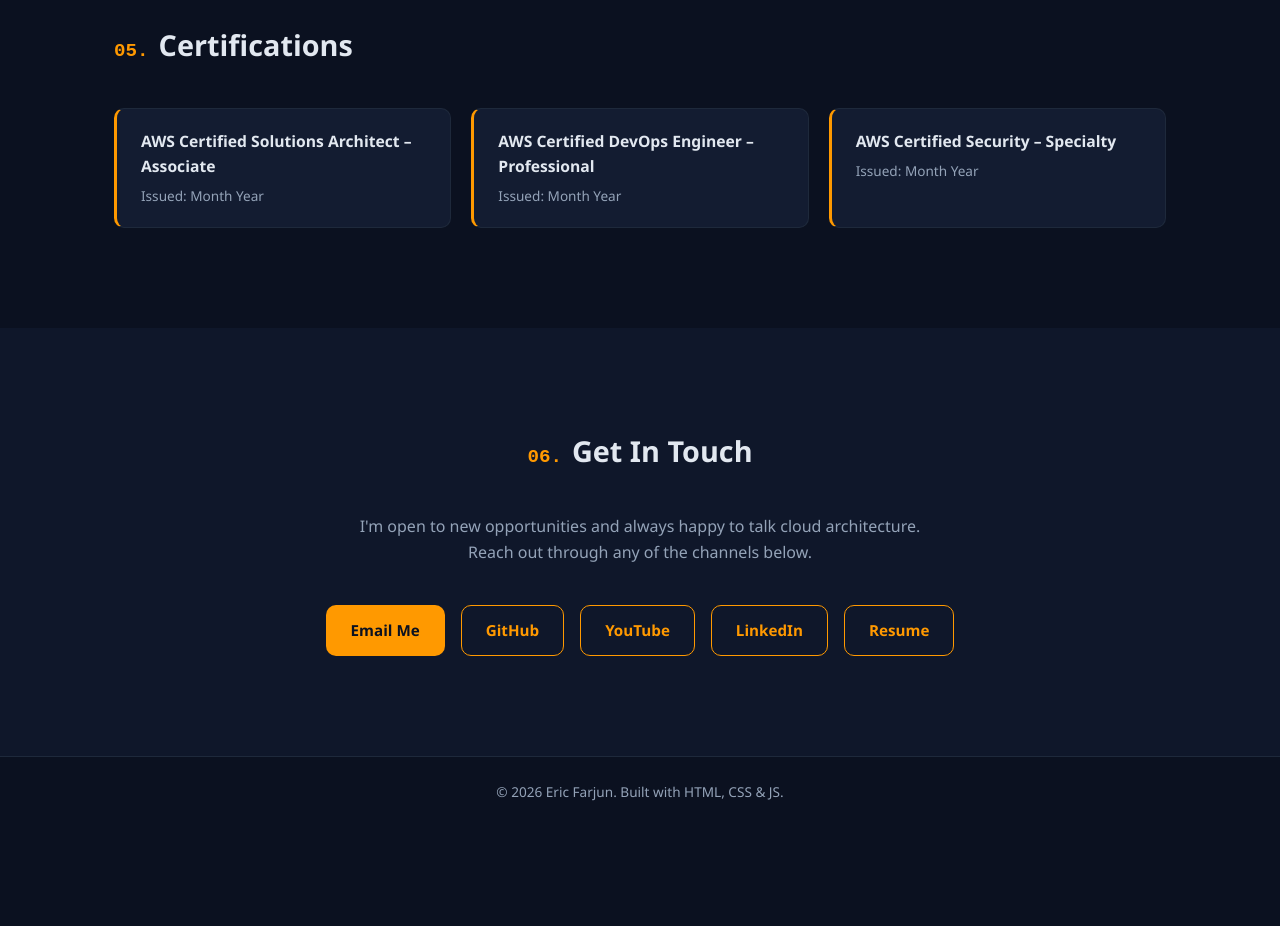
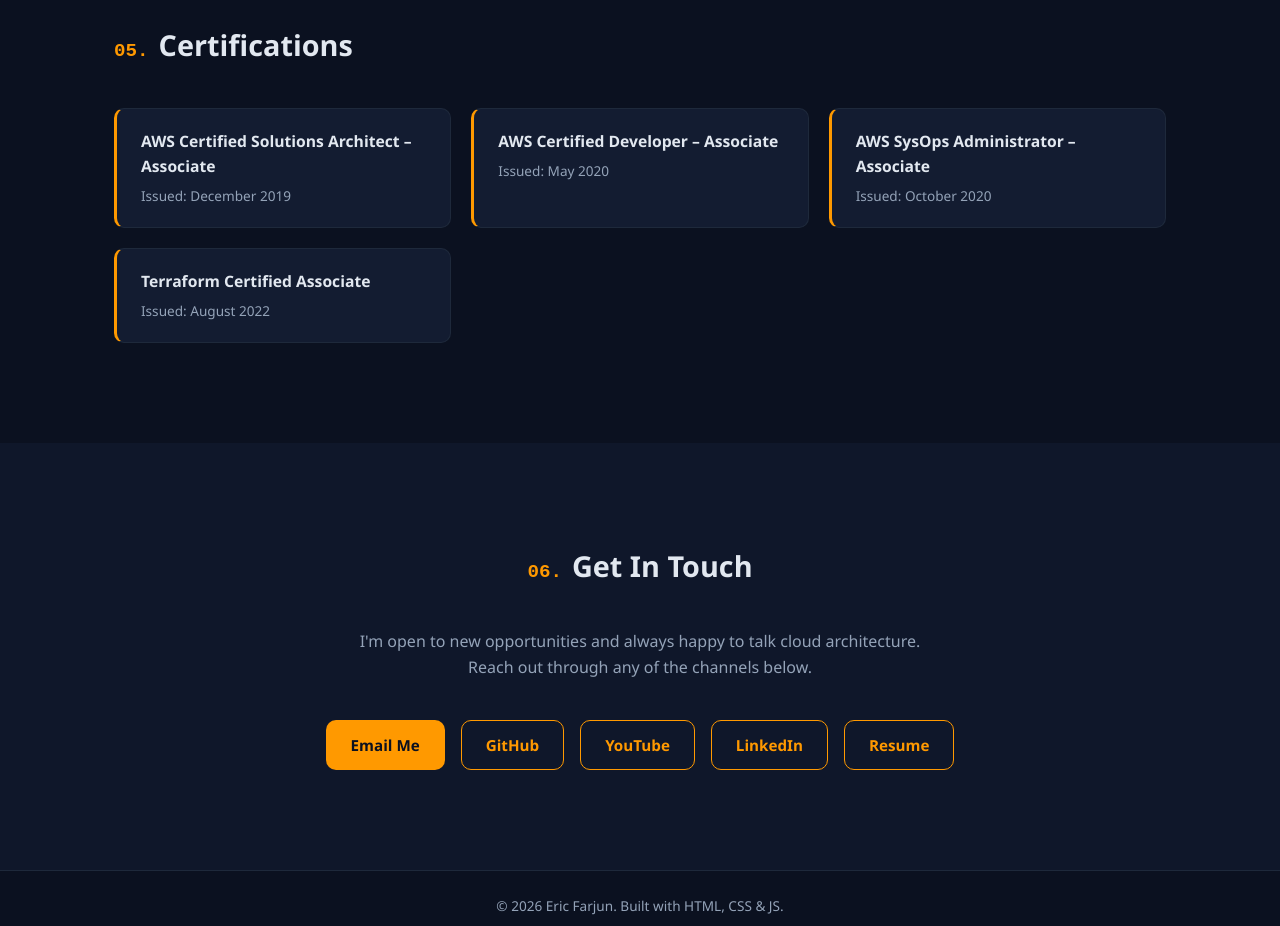
Before and after one commit to efarjun/portfolio, a plain HTML site: page index.html in a window 1280 px wide. Shown: the part 3380-4306 px from the top of the page. Before the commit the page ends 4206 px from the top, so only its background shows below. Drawn offline with Linux system fonts and the light colour scheme.

Commit message:
fixing certifications section

```diff
--- a/index.html
+++ b/index.html
@@ -208,15 +208,19 @@
         <div class="certs-grid">
           <div class="cert-card">
             <h4>AWS Certified Solutions Architect – Associate</h4>
-            <p>Issued: Month Year</p>
+            <p>Issued: December 2019</p>
           </div>
           <div class="cert-card">
-            <h4>AWS Certified DevOps Engineer – Professional</h4>
-            <p>Issued: Month Year</p>
+            <h4>AWS Certified Developer – Associate</h4>
+            <p>Issued: May 2020</p>
           </div>
           <div class="cert-card">
-            <h4>AWS Certified Security – Specialty</h4>
-            <p>Issued: Month Year</p>
+            <h4>AWS SysOps Administrator – Associate</h4>
+            <p>Issued: October 2020</p>
+          </div>
+          <div class="cert-card">
+            <h4>Terraform Certified Associate</h4>
+            <p>Issued: August 2022</p>
           </div>
         </div>
       </div>
```
